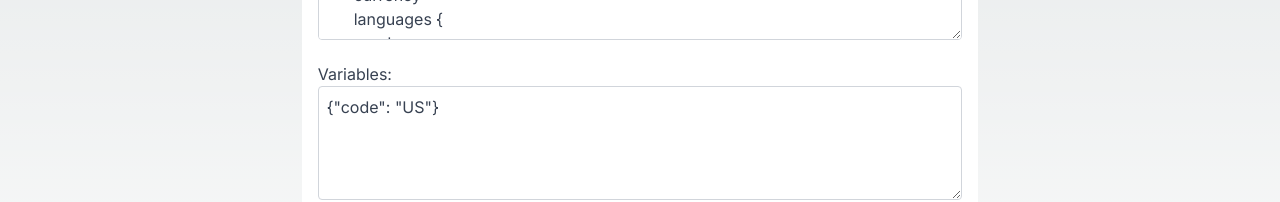
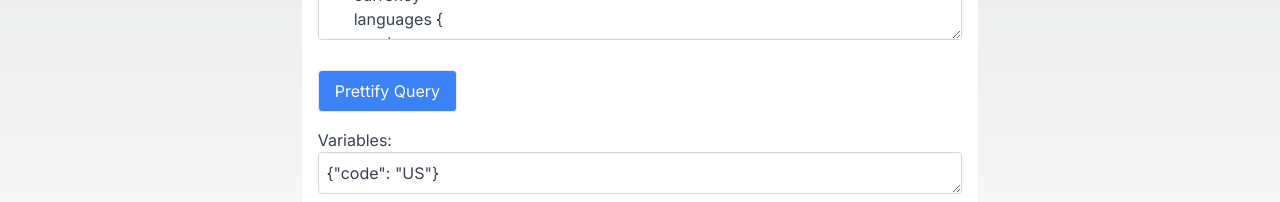
Before and after one commit to katya-petrova/graphiql-app, a Next.js app: page /en/graphiql in a window 1280 px wide. Shown: the part 640-842 px from the top of the page. Built offline with nearby package versions, Linux system fonts and the light colour scheme; no server answers.

Commit message:
feat: add Prettify for graphql and toast error

```diff
--- a/package.json
+++ b/package.json
@@ -12,12 +12,13 @@
     "prepare": "husky"
   },
   "dependencies": {
+    "@apollo/client": "^3.11.4",
     "@formatjs/intl-localematcher": "^0.5.4",
     "@types/negotiator": "^0.6.3",
-    "@apollo/client": "^3.11.4",
     "atob": "^2.1.2",
     "firebase": "^10.13.0",
     "graphql": "^16.9.0",
+    "graphql-tag": "^2.12.6",
     "negotiator": "^0.6.3",
     "next": "14.2.5",
     "react": "^18",
--- a/src/components/GraphQL/QueryForm/QueryForm.tsx
+++ b/src/components/GraphQL/QueryForm/QueryForm.tsx
@@ -1,8 +1,11 @@
 import React, { useState, useEffect } from 'react';
+import gql from 'graphql-tag';
+import { print } from 'graphql';
 import UrlInput from '../../UrlInput/UrlInput';
 import TextAreaInput from '../../TextAreaInput/TextAreaInput';
 import HeaderInput from '../HeaderInput/HeaderInput';
 import { Button } from '../../Button/Button';
+import { toast } from 'react-toastify';
 
 interface Header {
   key: string;
@@ -70,6 +73,22 @@ const QueryForm: React.FC<QueryFormProps> = ({
     onHeadersChange(JSON.stringify(newHeaderList));
   };
 
+  const handlePrettify = () => {
+    try {
+      const parsedQuery = gql(query);
+      const beautifiedQuery = print(parsedQuery);
+      onQueryChange({
+        target: { value: beautifiedQuery },
+      } as React.ChangeEvent<HTMLTextAreaElement>);
+    } catch (error) {
+      if (error instanceof Error) {
+        toast.error(`Error formatting query: ${error.message}`);
+      } else {
+        toast.error('An unknown error occurred');
+      }
+    }
+  };
+
   return (
     <div>
       <UrlInput
@@ -114,12 +133,17 @@ const QueryForm: React.FC<QueryFormProps> = ({
         placeholder="Enter your GraphQL query"
         rows={8}
       />
+
+      <Button onClick={handlePrettify} className="mt-2 mb-4">
+        Prettify Query
+      </Button>
+
       <TextAreaInput
         label="Variables:"
         value={variables}
         onChange={onVariablesChange}
         placeholder={`{"id": "1", "name": "example"}`}
-        rows={4}
+        rows={1}
       />
 
       <div className="mt-4">
```
Also changed, not shown: 2 other files (tests, documents, lock files or other folders).
